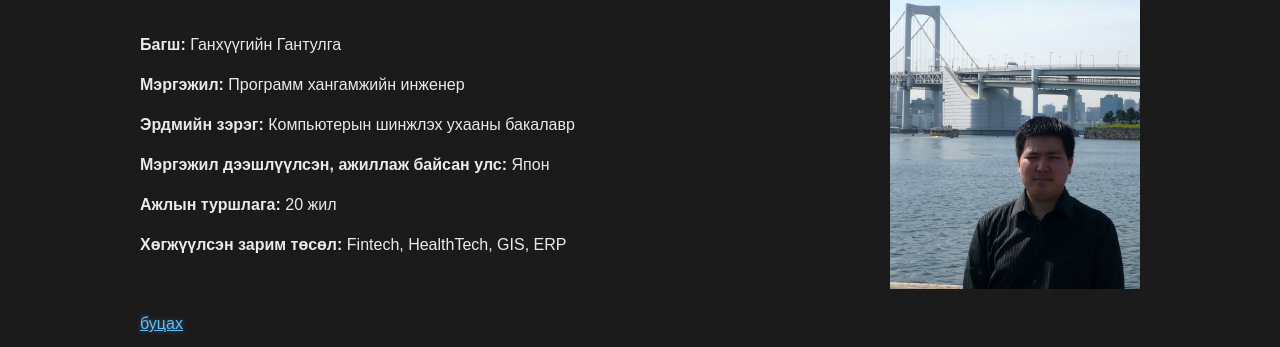
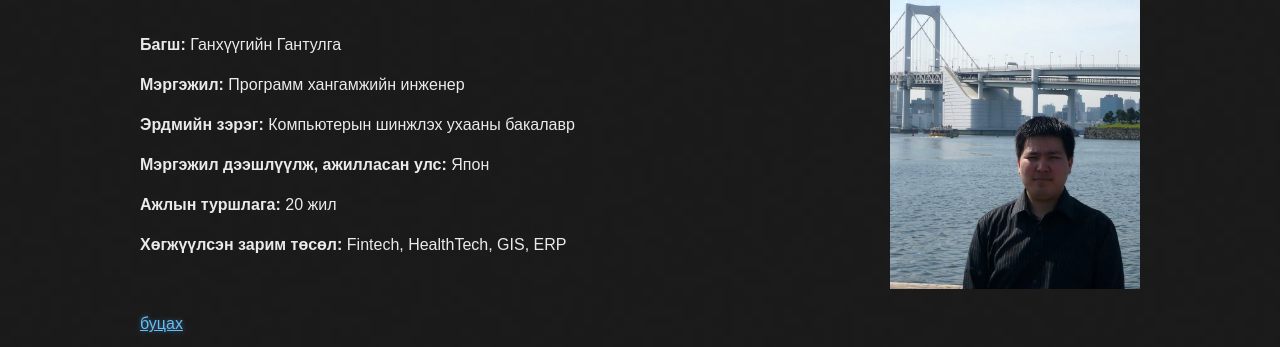
Before and after one commit to ganaatulgaa/corecode, a Jekyll site: the page built from about.md, in a window 1280 px wide. Shown: the part 687-1034 px from the top of the page. Built offline with Jekyll 4.4.1, drawn with Linux system fonts in a browser that asks for light colours; our own code applies the rules of GitHub Pages for plain Markdown files.

Commit message:
Update about.md

```diff
--- a/about.md
+++ b/about.md
@@ -54,7 +54,7 @@ layout: default
     <p><strong>Багш:</strong> Ганхүүгийн Гантулга</p>
     <p><strong>Мэргэжил:</strong> Программ хангамжийн инженер</p>
     <p><strong>Эрдмийн зэрэг:</strong> Компьютерын шинжлэх ухааны бакалавр</p>
-    <p><strong>Мэргэжил дээшлүүлсэн, ажиллаж байсан улс:</strong> Япон</p>
+    <p><strong>Мэргэжил дээшлүүлж, ажилласан улс:</strong> Япон</p>
     <p><strong>Ажлын туршлага:</strong> 20 жил</p>
     <p><strong>Хөгжүүлсэн зарим төсөл:</strong>
       Fintech, HealthTech, GIS, ERP
```
